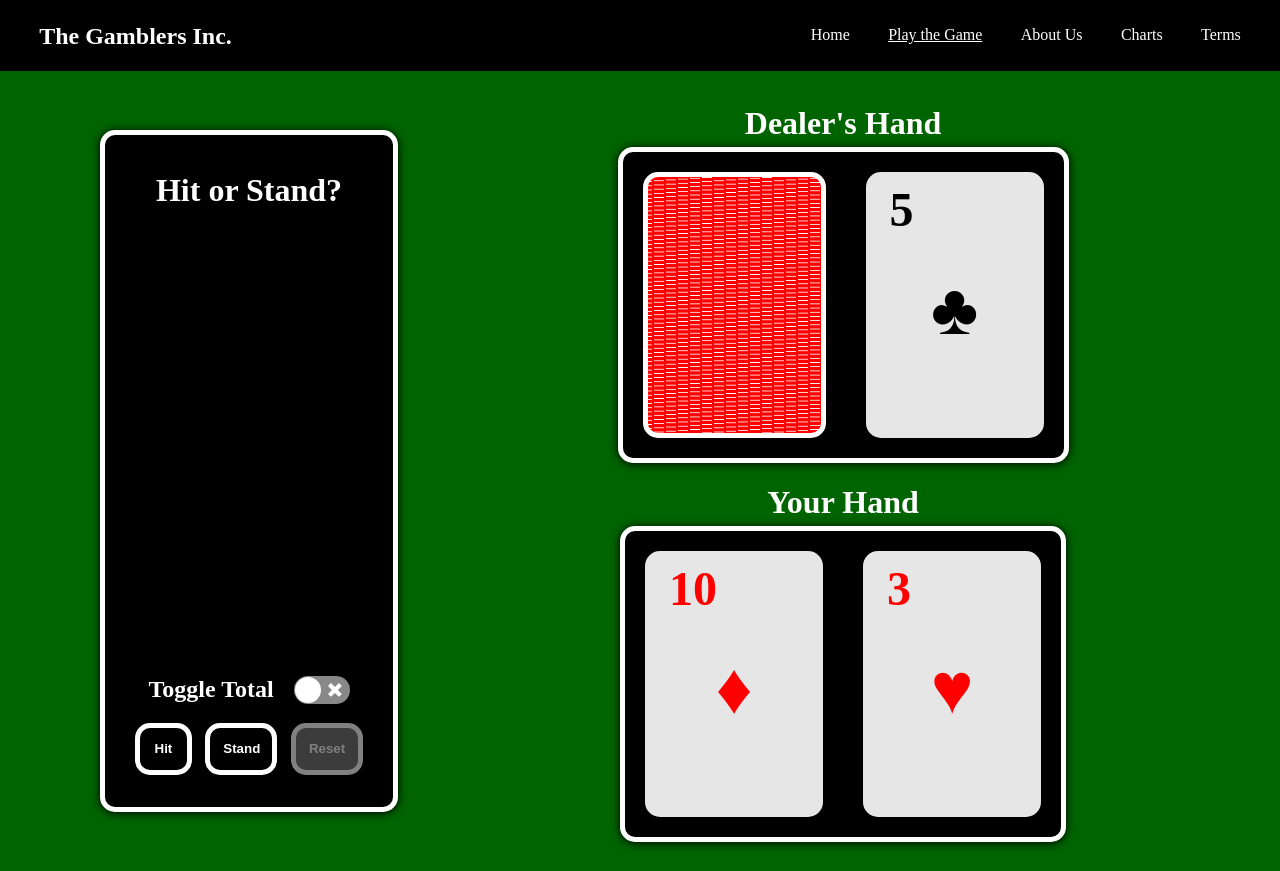
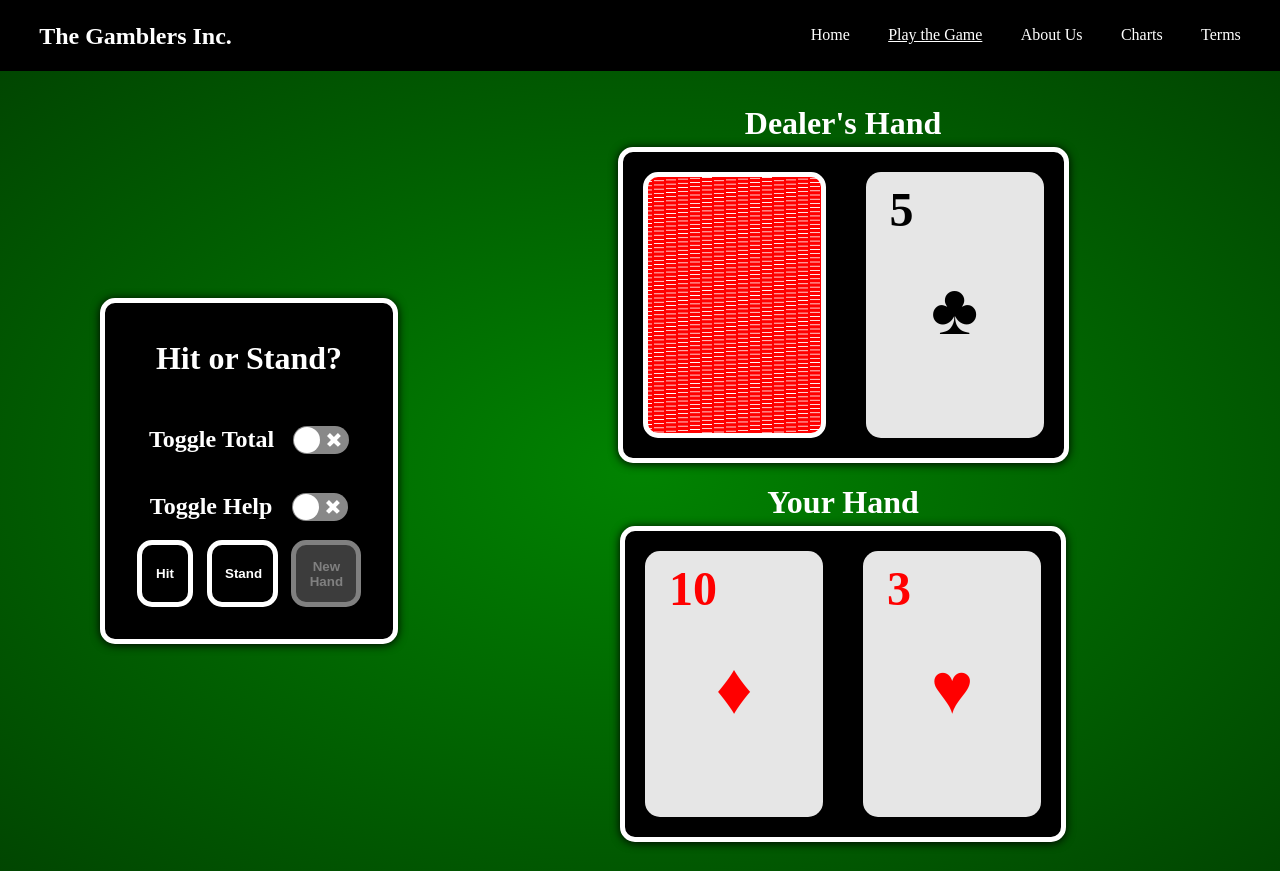
Before and after one commit to SutMa/backjack_probability, a React (Vite) app in the folder client/: page /blackjack_probability/game in a window 1280 px wide. Both pictures are taken after a click on the button "Play". Built offline with nearby package versions, Linux system fonts and the light colour scheme.

Commit message:
Dealer AI Help

```diff
--- a/client/src/components/Controls/Controls.module.css
+++ b/client/src/components/Controls/Controls.module.css
@@ -4,13 +4,13 @@
   margin: 0.5em 1em 1em 1em;
 }
 
-.totalContainer {
+.toggleContainer {
   display: flex;
   justify-content: space-evenly;
   align-items: center;
 }
 
-.totalText {
+.toggleText {
   color: white;
 }
 
--- a/client/src/components/Controls/index.tsx
+++ b/client/src/components/Controls/index.tsx
@@ -10,7 +10,9 @@ type ControlsProps = {
   standEvent: any;
   resetEvent: any;
   displayTotal: boolean;
+  dealerHelp: boolean;
   toggleDisplayTotal: any;
+  toggleDealerHelp: any;
 };
 
 const Controls: React.FC<ControlsProps> = ({
@@ -21,14 +23,20 @@ const Controls: React.FC<ControlsProps> = ({
   standEvent,
   resetEvent,
   displayTotal,
+  dealerHelp,
   toggleDisplayTotal,
+  toggleDealerHelp,
 }) => {
   const onBetClick = () => {
     playEvent();
   };
 
-  const toggleScore = (val: any) => {
+  const toggleScore = (val: boolean) => {
     toggleDisplayTotal(val);
+  };
+
+  const toggleHelp = (val: boolean) => {
+    toggleDealerHelp(val);
   };
 
   const getControls = () => {
@@ -44,9 +52,13 @@ const Controls: React.FC<ControlsProps> = ({
       return (
         <div className={styles.controlsContainer}>
           <div className={styles.column}>
-            <div className={styles.totalContainer}>
-              <h2 className={styles.totalText}>Toggle Total</h2>
+            <div className={styles.toggleContainer}>
+              <h2 className={styles.toggleText}>Toggle Total</h2>
               <ReactSwitch checked={displayTotal} onChange={toggleScore} />
+            </div>
+            <div className={styles.toggleContainer}>
+              <h2 className={styles.toggleText}>Toggle Help</h2>
+              <ReactSwitch checked={dealerHelp} onChange={toggleHelp} />
             </div>
             <div className={styles.row}>
               <button
@@ -68,7 +80,7 @@ const Controls: React.FC<ControlsProps> = ({
                 disabled={buttonState.resetDisabled}
                 className={styles.button}
               >
-                Reset
+                New Hand
               </button>
             </div>
           </div>
--- /dev/null
+++ b/client/src/components/DealerAdvice/index.tsx
@@ -0,0 +1,24 @@
+import React from "react";
+import styles from "./DealerAdvice.module.css";
+
+
+type DealerAdviceProps = {
+    message: string;
+};
+
+const DealerAdvice: React.FC<DealerAdviceProps> = ({
+  message,
+}) => {
+  return (
+    <div className={styles.statusContainer}>
+      <div className={styles.status}>
+        <div>
+            <h1 className={styles.value}>Dealer says:</h1>
+          <h3 className={styles.value}>{message}</h3>
+        </div>
+      </div>
+    </div>
+  );
+};
+
+export default DealerAdvice;
--- a/client/src/components/Status/Status.module.css
+++ b/client/src/components/Status/Status.module.css
@@ -2,7 +2,6 @@
   }
 
   .status {
-    height: 80vh;
     width: 20vw;
     display: flex;
     flex-direction: column;
@@ -10,20 +9,6 @@
     margin: 0.5em 0.5em 0.5em 1em;
     margin-left: 100px;
     padding: 1em;
-    background: black;
-    border: 5px solid white;
-    border-radius: 15px;
-    box-shadow: 0px 1px 10px rgb(0, 0, 0);
-  }
-
-  .balance {
-    display: flex;
-    align-items: center;
-    justify-content: center;
-    margin: 0.5em 1em 0.5em 0.5em;
-    padding: 1em;
-    width: 20%;
-    height: 50px;
     background: black;
     border: 5px solid white;
     border-radius: 15px;
--- a/client/src/components/Status/index.tsx
+++ b/client/src/components/Status/index.tsx
@@ -1,7 +1,7 @@
 import React from "react";
 import styles from "./Status.module.css";
 import Controls from "../Controls";
-
+import DealerAdvice from "../DealerAdvice";
 
 type StatusProps = {
   message: string;
@@ -13,7 +13,10 @@ type StatusProps = {
   stand: any;
   resetGame: any;
   displayTotal: boolean;
+  dealerHelp: boolean;
+  dealerMessage: string;
   toggleDisplayTotal: any;
+  toggleDealerHelp: any;
 };
 
 const Status: React.FC<StatusProps> = ({
@@ -26,10 +29,14 @@ const Status: React.FC<StatusProps> = ({
   stand,
   resetGame,
   displayTotal,
+  dealerHelp,
+  dealerMessage,
   toggleDisplayTotal,
+  toggleDealerHelp,
 }) => {
   return (
     <div className={styles.statusContainer}>
+      {dealerHelp && <DealerAdvice message={dealerMessage} />}
       <div className={styles.status}>
         <div>
           <h1 className={styles.value}>{message}</h1>
@@ -43,7 +50,9 @@ const Status: React.FC<StatusProps> = ({
           standEvent={stand}
           resetEvent={resetGame}
           displayTotal={displayTotal}
+          dealerHelp={dealerHelp}
           toggleDisplayTotal={toggleDisplayTotal}
+          toggleDealerHelp={toggleDealerHelp}
         ></Controls>
       </div>
     </div>
--- a/client/src/views/Game/Game.module.css
+++ b/client/src/views/Game/Game.module.css
@@ -1,7 +1,5 @@
 .gameBackground {
-    background-size: cover;
-    background-repeat: no-repeat;
-    background-color: darkgreen;
+    background:  radial-gradient(rgb(1, 131, 1),rgb(1, 70, 1)) !important;
     display: flex;
     flex-direction: row;
     justify-content: space-between;
--- a/client/src/views/Game/index.tsx
+++ b/client/src/views/Game/index.tsx
@@ -40,6 +40,13 @@ const Game: React.FC = () => {
     hit = "hit",
     stand = "stand",
     total = "total",
+    ignore = "ignore",
+  }
+
+  enum DealerMessage {
+    noMessage = "I have no advice.",
+    hitMessage = "I suggest you hit.",
+    standMessage = "I suggest you stand.",
   }
 
   const data = JSON.parse(JSON.stringify(jsonData.cards));
@@ -50,6 +57,7 @@ const Game: React.FC = () => {
   const [userCount, setUserCount] = useState(0);
 
   const [displayTotal, setdisplayTotal] = useState(false);
+  const [dealerHelp, setDealerHelp] = useState(false);
 
   const [dealerCards, setDealerCards]: any[] = useState([]);
   const [dealerScore, setDealerScore] = useState(0);
@@ -58,6 +66,7 @@ const Game: React.FC = () => {
   const [gameState, setGameState] = useState(GameState.bet);
   const [message, setMessage] = useState(Message.bet);
   const [choice, setChoice] = useState(Choice.noChoice);
+  const [dealerMessage, setDealerMessage] = useState(DealerMessage.noMessage);
   const [buttonState, setButtonState] = useState({
     hitDisabled: false,
     standDisabled: false,
@@ -111,6 +120,14 @@ const Game: React.FC = () => {
     }
   }, [dealerCount]);
 
+  useEffect(() => {
+    if (userScore <= 21) {
+      determineChoice(UserChoseTo.ignore);
+    } else {
+      setDealerMessage(DealerMessage.noMessage);
+    }
+  }, [userScore]);
+
   const playGame = () => {
     setGameState(GameState.init);
   };
@@ -127,7 +144,7 @@ const Game: React.FC = () => {
     setDealerScore(0);
     setDealerCount(0);
 
-    setGameState(GameState.bet);
+    setGameState(GameState.init);
     setMessage(Message.bet);
     setChoice(Choice.noChoice);
     setButtonState({
@@ -165,8 +182,12 @@ const Game: React.FC = () => {
     }
   };
 
-  const toggleDisplayTotal = (val: any) => {
+  const toggleDisplayTotal = (val: boolean) => {
     setdisplayTotal(val);
+  };
+
+  const toggleDealerHelp = (val: boolean) => {
+    setDealerHelp(val);
   };
 
   const dealCard = (dealType: Deal, value: string, suit: string) => {
@@ -240,14 +261,27 @@ const Game: React.FC = () => {
   };
 
   const determineChoice = (userChoseTo: UserChoseTo) => {
+    const setMessages = (hitMessage: Choice, standMessage: Choice, newMessage: DealerMessage) => {
+      if (userChoseTo === UserChoseTo.hit) {
+        setChoice(hitMessage);
+      } else if (userChoseTo === UserChoseTo.stand) {
+        setChoice(standMessage);
+      } else if (userChoseTo == UserChoseTo.ignore) {
+        setDealerMessage(newMessage);
+      }
+    };
+
+    console.log("Users total:" + userScore);
+
     if (userScore <= 11) {
       // check if total is 11 or below; if so then hit
-      if (userChoseTo == UserChoseTo.hit) {
-        setChoice(Choice.underElevenHit);
-      } else if (userChoseTo == UserChoseTo.stand) {
-        setChoice(Choice.underElevenStand);
-      }
-    } else if (userCards.length <= 2 && userCards.filter((card: any) => { return card.value === "A"; }).length >= 1) {
+      setMessages(Choice.underElevenHit, Choice.underElevenStand, DealerMessage.hitMessage);
+    } else if (
+      userCards.length <= 2 &&
+      userCards.filter((card: any) => {
+        return card.value === "A";
+      }).length >= 1
+    ) {
       // if there is an ace, follow new ruleset
       // if ace and 6 or below, then hit; else if ace and 9 or above then stand
       const aces = userCards.filter((card: any) => {
@@ -276,31 +310,19 @@ const Game: React.FC = () => {
           });
         }
 
-        if (totalOfOtherCards <= 6 && userChoseTo == UserChoseTo.hit) {
-          setChoice(Choice.rightChoice);
-        } else if (totalOfOtherCards <= 6 && userChoseTo == UserChoseTo.stand) {
-          setChoice(Choice.wrongChoice);
+        if (totalOfOtherCards <= 6) {
+          setMessages(Choice.rightChoice, Choice.wrongChoice, DealerMessage.hitMessage);
         } else if (
           totalOfOtherCards >= 9 &&
           totalOfOtherCards <= 10 &&
           userChoseTo == UserChoseTo.hit
         ) {
-          setChoice(Choice.wrongChoice);
-        } else if (
-          totalOfOtherCards >= 9 &&
-          totalOfOtherCards <= 10 &&
-          userChoseTo == UserChoseTo.stand
-        ) {
-          setChoice(Choice.rightChoice);
+          setMessages(Choice.rightChoice, Choice.wrongChoice, DealerMessage.standMessage);
         }
       }
     } else if (userScore >= 17) {
       // otherwise, if 17 or above then stand
-      if (userChoseTo == UserChoseTo.hit) {
-        setChoice(Choice.wrongChoice);
-      } else if (userChoseTo == UserChoseTo.stand) {
-        setChoice(Choice.rightChoice);
-      }
+      setMessages(Choice.rightChoice, Choice.wrongChoice, DealerMessage.standMessage);
     } else {
       // edge cases
       // user has an A/7 or A/8
@@ -322,17 +344,9 @@ const Game: React.FC = () => {
 
         if (sumOfUserCards === 7) {
           if (dealerScore == 7 || dealerScore === 8) {
-            if (userChoseTo === UserChoseTo.hit) {
-              setChoice(Choice.wrongChoice);
-            } else if (userChoseTo === UserChoseTo.stand) {
-              setChoice(Choice.rightChoice);
-            }
+            setMessages(Choice.rightChoice, Choice.wrongChoice, DealerMessage.standMessage);
           } else {
-            if (userChoseTo === UserChoseTo.hit) {
-              setChoice(Choice.rightChoice);
-            } else if (userChoseTo === UserChoseTo.stand) {
-              setChoice(Choice.wrongChoice);
-            }
+            setMessages(Choice.rightChoice, Choice.wrongChoice, DealerMessage.hitMessage);
           }
         } else if (sumOfUserCards === 8) {
           if (
@@ -340,24 +354,15 @@ const Game: React.FC = () => {
             dealerScore === 3 ||
             dealerScore === 4 ||
             dealerScore === 5 ||
-            dealerScore === 6 ||
             dealerScore === 7 ||
             dealerScore === 8 ||
             dealerScore === 9 ||
             dealerScore === 10 ||
             dealerScore === 11
           ) {
-            if (userChoseTo === UserChoseTo.hit) {
-              setChoice(Choice.wrongChoice);
-            } else if (userChoseTo === UserChoseTo.stand) {
-              setChoice(Choice.rightChoice);
-            }
+            setMessages(Choice.rightChoice, Choice.wrongChoice, DealerMessage.standMessage);
           } else {
-            if (userChoseTo === UserChoseTo.hit) {
-              setChoice(Choice.rightChoice);
-            } else if (userChoseTo === UserChoseTo.stand) {
-              setChoice(Choice.wrongChoice);
-            }
+            setMessages(Choice.rightChoice, Choice.wrongChoice, DealerMessage.hitMessage);
           }
         }
       }
@@ -366,17 +371,9 @@ const Game: React.FC = () => {
       else if (userScore === 12) {
         // if dealer has 4, 5, or 6 then stand
         if (dealerScore === 4 || dealerScore === 5 || dealerScore === 6) {
-          if (userChoseTo === UserChoseTo.hit) {
-            setChoice(Choice.wrongChoice);
-          } else if (userChoseTo === UserChoseTo.stand) {
-            setChoice(Choice.rightChoice);
-          }
+          setMessages(Choice.rightChoice, Choice.wrongChoice, DealerMessage.standMessage);
         } else {
-          if (userChoseTo === UserChoseTo.hit) {
-            setChoice(Choice.rightChoice);
-          } else if (userChoseTo === UserChoseTo.stand) {
-            setChoice(Choice.wrongChoice);
-          }
+          setMessages(Choice.rightChoice, Choice.wrongChoice, DealerMessage.hitMessage);
         }
       } else if (
         userScore === 13 ||
@@ -392,17 +389,9 @@ const Game: React.FC = () => {
           dealerScore === 5 ||
           dealerScore === 6
         ) {
-          if (userChoseTo === UserChoseTo.hit) {
-            setChoice(Choice.wrongChoice);
-          } else if (userChoseTo === UserChoseTo.stand) {
-            setChoice(Choice.rightChoice);
-          }
+          setMessages(Choice.rightChoice, Choice.wrongChoice, DealerMessage.standMessage);
         } else {
-          if (userChoseTo === UserChoseTo.hit) {
-            setChoice(Choice.rightChoice);
-          } else if (userChoseTo === UserChoseTo.stand) {
-            setChoice(Choice.wrongChoice);
-          }
+          setMessages(Choice.rightChoice, Choice.wrongChoice, DealerMessage.hitMessage);
         }
       }
     }
@@ -449,6 +438,30 @@ const Game: React.FC = () => {
     }
   };
 
+  const getScore = (cards: any, score: any) => {
+    if (
+      cards.filter((card: any) => {
+        return card.value === "A";
+      }).length >= 1 &&
+      score != 21
+    ) {
+      let totalValue = 0;
+      cards.map((card: any) => {
+        if (card.value == "A") {
+          totalValue += 11;
+        } else if (card.value == ("K" || "Q" || "J")) {
+          totalValue += 10;
+        } else {
+          totalValue += parseInt(card.value);
+        }
+      });
+      if (totalValue <= 21) {
+        return `${userScore}/${userScore - 10}`;
+      }
+    }
+    return `${userScore}`;
+  };
+
   return (
     <div className={styles.gameBackground}>
       <Status
@@ -461,7 +474,10 @@ const Game: React.FC = () => {
         stand={stand}
         resetGame={resetGame}
         displayTotal={displayTotal}
+        dealerHelp={dealerHelp}
+        dealerMessage={dealerMessage}
         toggleDisplayTotal={toggleDisplayTotal}
+        toggleDealerHelp={toggleDealerHelp}
       />
       <div className={styles.handSection}>
         <Hand
@@ -469,7 +485,9 @@ const Game: React.FC = () => {
           cards={dealerCards}
         />
         <Hand
-          title={`Your Hand ${displayTotal ? `(${userScore})` : ""}`}
+          title={`Your Hand ${
+            displayTotal ? `(${getScore(userCards, userScore)})` : ""
+          }`}
           cards={userCards}
         />
       </div>
```
Also changed, not shown: client/src/components/DealerAdvice/DealerAdvice.module.css (added, +47 -0 lines).
